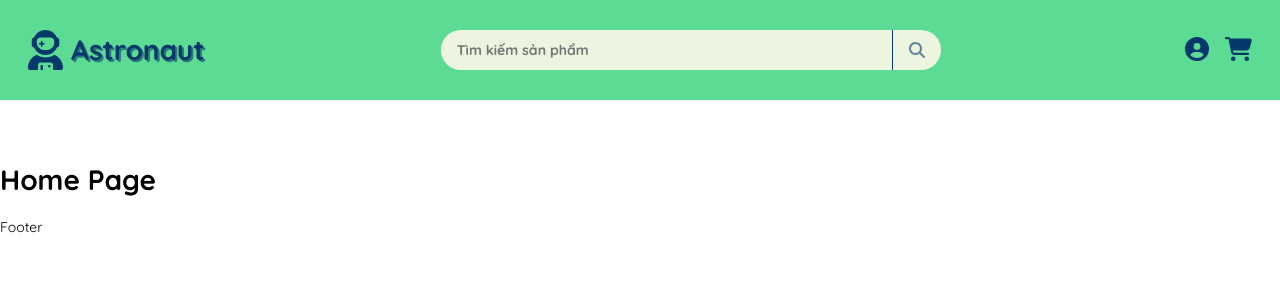
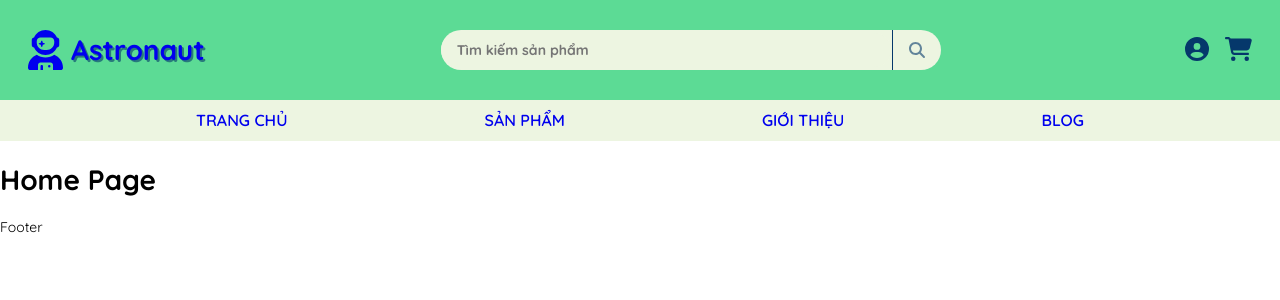
Before and after one commit to Dr-Nhut/ecommerce, a React (Create React App) app: page / in a window 1280 px wide. Shown: the top 300 px of the page. Built offline with nearby package versions, Linux system fonts and the light colour scheme.

Commit message:
Update NavBar Ui

```diff
--- a/src/components/Layout/DefaultLayout/Header/Header.module.scss
+++ b/src/components/Layout/DefaultLayout/Header/Header.module.scss
@@ -18,11 +18,20 @@
 }
 
 .hc-logo {
+    color: var(--dark-blue);
+    text-shadow: 2px 2px rgba(5, 56, 107, 0.6);
+}
+
+.hc-logo-link {
     display: flex;
     align-items: center;
     justify-content: space-around;
-    color: var(--dark-blue);
-    text-shadow: 2px 2px rgba(5, 56, 107, 0.6);
+    text-decoration: none;
+
+    &:active {
+        color: var(--dark-blue);
+        text-shadow: 2px 2px rgba(5, 56, 107, 0.6);
+    }
 }
 
 .logo-icon {
@@ -43,11 +52,16 @@
 
 .user-tippy {
     background-color: var(--white-green);
-    color: var(--primary);
+    color: var(--dark-blue);
     box-shadow: 2px 2px 1px rgba(5, 56, 107, 0.6);
     border-radius: 5px;
     margin: -8px 0;
     padding: 8px 0;
+}
+
+.cart-tippy {
+    padding-left: 8px;
+    padding-right: 8px;
 }
 
 .login-tippy {
@@ -78,3 +92,8 @@
 .login-icon {
     font-size: 2.4rem;
 }
+
+.header-navbar {
+    background-color: var(--white-green);
+    height: 41px;
+}
--- /dev/null
+++ b/src/components/Layout/DefaultLayout/Header/Navbar/Navbar.module.scss
@@ -0,0 +1,34 @@
+.wrapper {
+    margin: 0 auto;
+    width: 1270px;
+    padding: 0 10px;
+}
+
+.navbar-container {
+    width: 100%;
+    display: flex;
+    justify-content: space-evenly;
+    align-items: center;
+}
+
+.nav-item {
+    list-style-type: none;
+    cursor: pointer;
+}
+
+.nav-item-link {
+    line-height: 41px;
+    text-decoration: none;
+    text-transform: uppercase;
+    font-weight: 600;
+    padding: 9px 16px;
+    font-size: 1.6rem;
+
+    &:hover {
+        color: var(--dark-green);
+    }
+
+    &:active {
+        color: var(--dark-green);
+    }
+}
--- /dev/null
+++ b/src/components/Layout/DefaultLayout/Header/Navbar/index.js
@@ -0,0 +1,20 @@
+import classNames from "classnames/bind";
+import styles from "./Navbar.module.scss";
+import { Link } from "react-router-dom";
+
+const cx = classNames.bind(styles);
+
+function NavBar() {
+    return (
+        <div className={cx("wrapper")}>
+            <ul className={cx("navbar-container")}>
+                <li className={cx("nav-item")}><Link className={cx("nav-item-link")} to="/">Trang chủ</Link></li>
+                <li className={cx("nav-item")}><Link className={cx("nav-item-link")} to="/product">Sản phẩm</Link></li>
+                <li className={cx("nav-item")}><Link className={cx("nav-item-link")} to="/about-us">Giới thiệu</Link></li>
+                <li className={cx("nav-item")}><Link className={cx("nav-item-link")} to="/blog">Blog</Link></li>
+            </ul>
+        </div>
+    );
+}
+
+export default NavBar;
--- a/src/components/Layout/DefaultLayout/Header/index.js
+++ b/src/components/Layout/DefaultLayout/Header/index.js
@@ -5,6 +5,7 @@ import { faCartShopping, faCircleUser, faUserAstronaut } from "@fortawesome/free
 import { Link } from "react-router-dom";
 import Tippy from "@tippyjs/react/headless";
 import Search from "~/components/Search";
+import Navbar from "./Navbar";
 
 
 const cx = classNames.bind(styles);
@@ -14,8 +15,10 @@ function Header() {
             <div className={cx("header-upper")}>
                 <div className={cx("header-content")}>
                     <div className={cx("hc-logo")}>
-                        <FontAwesomeIcon className={cx("logo-icon")} icon={faUserAstronaut} />
-                        <h1>Astronaut</h1>
+                        <Link className={cx("hc-logo-link")} to="/">
+                            <FontAwesomeIcon className={cx("logo-icon")} icon={faUserAstronaut} />
+                            <h1>Astronaut</h1>
+                        </Link>
                     </div>
 
                     <div className={cx("hc-search")}>
@@ -24,6 +27,8 @@ function Header() {
 
                     <div className={cx("hc-user")}>
                         <Tippy
+                            trigger="click"
+                            hideOnClick={true}
                             maxWidth="none"
                             interactive
                             placement="bottom-end"
@@ -41,8 +46,6 @@ function Header() {
 
                         <Tippy
                             maxWidth="none"
-                            interactive
-                            placement="bottom-end"
                             render={attrs => (
                                 <div className={cx("cart-tippy", "user-tippy")} tabIndex="-1" {...attrs}>
                                     <span>Giỏ hàng</span>
@@ -57,7 +60,9 @@ function Header() {
                     </div>
                 </div>
             </div>
-            <nav className={cx("header-navbar")}></nav>
+            <nav className={cx("header-navbar")}>
+                <Navbar />
+            </nav>
         </header>
     );
 }
```
